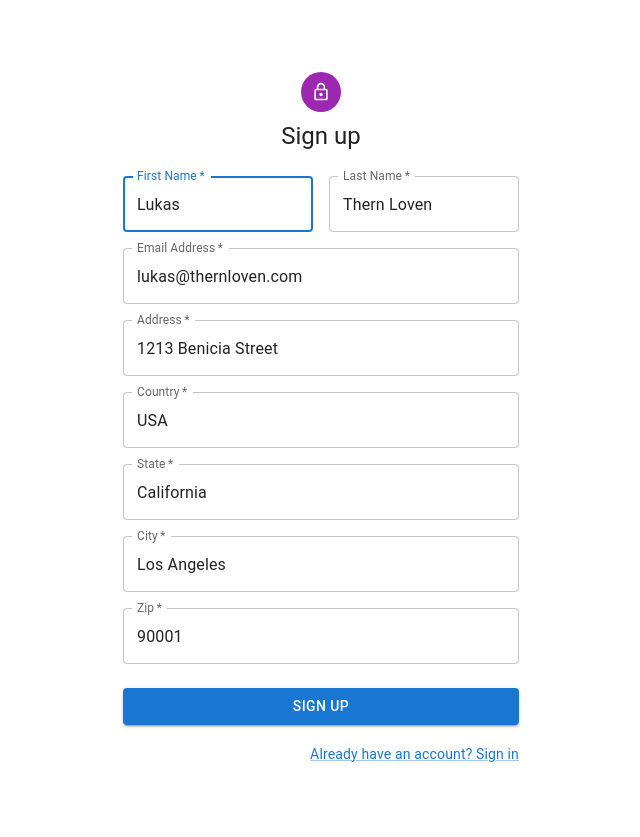
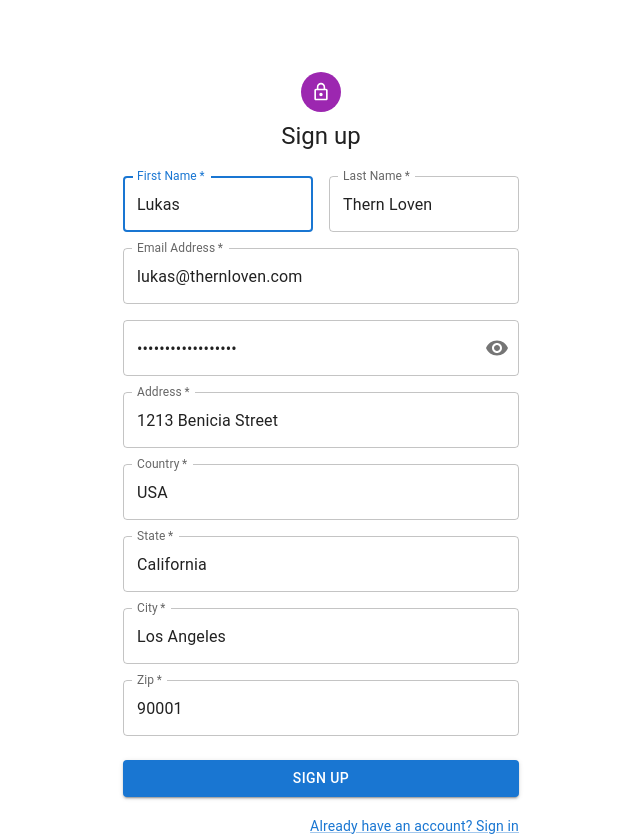
Before and after one commit to thernloven/raft-rentals, a React (Vite) app: page /auth/register in a window 1280 px wide. Shown: the whole page, without its empty margins (319-959 px from the left). Before the commit the page ends 800 px from the top, so only its background shows below. Built offline with nearby package versions, Linux system fonts and the light colour scheme.

Commit message:
done the issue

```diff
--- a/src/App.tsx
+++ b/src/App.tsx
@@ -1,4 +1,4 @@
-import { Route, Routes } from "react-router-dom";
+import { Navigate, Route, Routes } from "react-router-dom";
 import "./App.css";
 import MainLayout from "./layout/MainLayout";
 import ProfileSettings from "./pages/ProfileSettings";
@@ -14,6 +14,7 @@ import RegisterPage from "./pages/auth/RegisterPage";
 import SeeAllPhotos from "./pages/user/SeeAllPhotos";
 import SuccessPage from "./pages/SuccessPage";
 import EmailSuccessPage from "./pages/EmailSuccessPage";
+import RoleBasedRedirect from "./RoleBasedRedirect";
 import ProtectedRoute from "./ProtectedRoute";
 
 function App() {
@@ -28,25 +29,42 @@ function App() {
     <Routes>
       <Route path="/auth/login" element={<LoginPage />} />
       <Route path="/auth/register" element={<RegisterPage />} />
+      <Route path="/" element={<RoleBasedRedirect />} />
 
-      <Route element={<ProtectedRoute />}>
-        <Route element={<MainLayout />}>
+      <Route element={<MainLayout />}>
+        <Route
+          element={<ProtectedRoute roles={["customer", "non-customer"]} />}
+        >
           <Route path="/find-photos" element={<FindPhotos />} />
           <Route path="/find-photos/photos" element={<AllPhotos />} />
-          <Route path="/profile" element={<ProfileSettings />} />
-          <Route path="/my-downloads" element={<MyDownloads />} />
-          <Route path="/all-photos" element={<AllPhotos />} />
-          <Route path="/my-uploads" element={<UploadPhotos />} />
-          <Route path="/all-users" element={<AllUsers />} />
           <Route path="/checkout" element={<Checkout />} />
           <Route path="/checkout/photos" element={<SeeAllPhotos />} />
           <Route path="/checkout/success" element={<SuccessPage />} />
           <Route path="/checkout/failed" element={<SeeAllPhotos />} />
+          <Route path="/my-downloads" element={<MyDownloads />} />
+        </Route>
+
+        <Route element={<ProtectedRoute roles={["admin"]} />}>
+          <Route path="/all-users" element={<AllUsers />} />
+        </Route>
+
+        <Route element={<ProtectedRoute roles={["photographer"]} />}>
+          <Route path="/all-photos" element={<AllPhotos />} />
           <Route path="/upload-photos" element={<MyUploads />} />
+          <Route path="/my-uploads" element={<UploadPhotos />} />
+        </Route>
 
-          {/* <Route path="*" element={<Navigate to="/find-photos" />} /> */}
+        <Route
+          element={
+            <ProtectedRoute
+              roles={["customer", "admin", "non-customer", "photographer"]}
+            />
+          }
+        >
+          <Route path="/profile" element={<ProfileSettings />} />
         </Route>
       </Route>
+
       <Route path="/email/success" element={<EmailSuccessPage />} />
     </Routes>
   );
--- a/src/ProtectedRoute.tsx
+++ b/src/ProtectedRoute.tsx
@@ -1,21 +1,25 @@
-import { Outlet, useNavigate } from "react-router-dom";
+import { Navigate, Outlet, useNavigate } from "react-router-dom";
 import { useAppSelector } from "./store/hooks";
-import { useEffect } from "react";
 
-function ProtectedRoute() {
-  const { role } = useAppSelector((state) => state.userReducer);
-  const navigate = useNavigate();
+function ProtectedRoute({ roles }: any) {
+  const { role, userId } = useAppSelector((state) => state.userReducer);
 
-  useEffect(() => {
-    if (!role) {
-      navigate("/auth/login", { replace: true });
-    }
-  }, [role, navigate]);
+  console.log(roles, role, userId);
+  // useEffect(() => {
+  //   if (!role) {
+  //     navigate("/auth/login", { replace: true });
+  //   }
+  // }, [role, navigate]);
 
-  if (!role) {
-    // Optionally, render a loading indicator or null while redirecting
-    return null;
+  // if (!userId) {
+  //   return <Navigate to="/auth/login" />;
+  // }
+
+  if (roles && !roles.includes(role)) {
+    // return <Navigate to="/auth/login" />;
+    return;
   }
+
   return (
     <div>
       <Outlet />
--- /dev/null
+++ b/src/RoleBasedRedirect.tsx
@@ -0,0 +1,25 @@
+import { Navigate } from "react-router-dom";
+import { useAppSelector } from "./store/hooks";
+
+const RoleBasedRedirect = () => {
+  const { userId, role } = useAppSelector((state) => state.userReducer);
+  console.log(userId, role);
+  if (!userId) {
+    return <Navigate to="/auth/login" />;
+  }
+
+  switch (role) {
+    case "admin":
+      return <Navigate to="/all-users" />;
+    case "photographer":
+      return <Navigate to="/all-photos" />;
+    case "customer":
+      return <Navigate to="/find-photos" />;
+    case "non-customer":
+      return <Navigate to="/find-photos" />;
+    default:
+      return <Navigate to="/auth/login" />;
+  }
+};
+
+export default RoleBasedRedirect;
--- a/src/pages/auth/LoginPage.tsx
+++ b/src/pages/auth/LoginPage.tsx
@@ -16,7 +16,7 @@ import { Form, Formik } from "formik";
 import LoadingButton from "@mui/lab/LoadingButton";
 import { useNavigate } from "react-router-dom";
 import { useAppDispatch } from "../../store/hooks";
-import { setRole } from "../../store/slice/userSlice";
+import { setRole, setUser } from "../../store/slice/userSlice";
 
 // TODO remove, this demo shouldn't need to reset the theme.
 const defaultTheme = createTheme();
@@ -72,6 +72,7 @@ export default function LoginPage() {
                 await loginAuthentication({ bodyData: { ...values } })
                   .then((values) => {
                     console.log(values, "login values");
+                    dispatch(setUser(values?.user?.user_id));
                     dispatch(setRole(values?.user?.user_role));
                     localStorage.setItem("authToken", values.token);
                     Swal.fire("Success", "Login was successful!", "success");
--- a/src/pages/auth/RegisterPage.tsx
+++ b/src/pages/auth/RegisterPage.tsx
@@ -8,16 +8,31 @@ import Box from "@mui/material/Box";
 import Typography from "@mui/material/Typography";
 import Container from "@mui/material/Container";
 import { createTheme, ThemeProvider } from "@mui/material/styles";
-import { MdLockOutline } from "react-icons/md";
+import { MdLockOutline, MdVisibility, MdVisibilityOff } from "react-icons/md";
 import { Form, Formik } from "formik";
 import { AUTH } from "../../api/auth";
 import Swal from "sweetalert2";
+import { useState } from "react";
+import {
+  IconButton,
+  InputAdornment,
+  InputLabel,
+  OutlinedInput,
+} from "@mui/material";
 
 // TODO remove, this demo shouldn't need to reset the theme.
 const defaultTheme = createTheme();
 
 export default function RegisterPage() {
+  const [showPassword, setShowPassword] = useState(false);
   const { registerAuthentication } = AUTH.registerAuth();
+  const handleClickShowPassword = () => setShowPassword((show) => !show);
+
+  const handleMouseDownPassword = (
+    event: React.MouseEvent<HTMLButtonElement>
+  ) => {
+    event.preventDefault();
+  };
 
   return (
     <ThemeProvider theme={defaultTheme}>
@@ -105,6 +120,35 @@ export default function RegisterPage() {
                       />
                     </Grid>
                     <Grid item xs={12}>
+                      <OutlinedInput
+                        // margin="normal"
+                        required
+                        fullWidth
+                        placeholder="Password"
+                        // label="Password"
+                        type={showPassword ? "text" : "password"}
+                        id="password"
+                        endAdornment={
+                          <InputAdornment position="end">
+                            <IconButton
+                              aria-label="toggle password visibility"
+                              onClick={handleClickShowPassword}
+                              onMouseDown={handleMouseDownPassword}
+                              edge="end"
+                            >
+                              {showPassword ? (
+                                <MdVisibilityOff />
+                              ) : (
+                                <MdVisibility />
+                              )}
+                            </IconButton>
+                          </InputAdornment>
+                        }
+                        autoComplete="current-password"
+                        {...getFieldProps("password")}
+                      />
+                    </Grid>
+                    <Grid item xs={12}>
                       <TextField
                         required
                         fullWidth
--- a/src/store/Store.tsx
+++ b/src/store/Store.tsx
@@ -27,6 +27,10 @@ const persistedReducer = persistReducer(persistConfig, rootReducer);
 
 const store = configureStore({
   reducer: persistedReducer,
+  middleware: (getDefaultMiddleware: any) =>
+    getDefaultMiddleware({
+      serializableCheck: false,
+    }),
 });
 
 export type RootState = ReturnType<typeof store.getState>;
```
